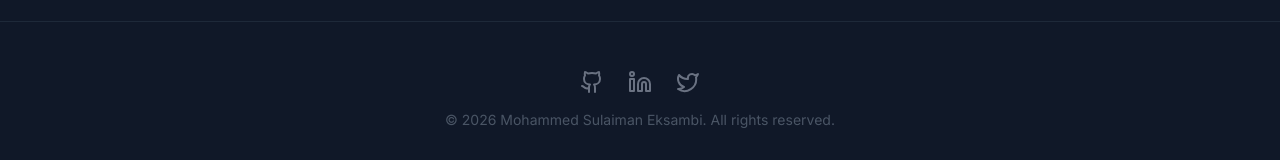
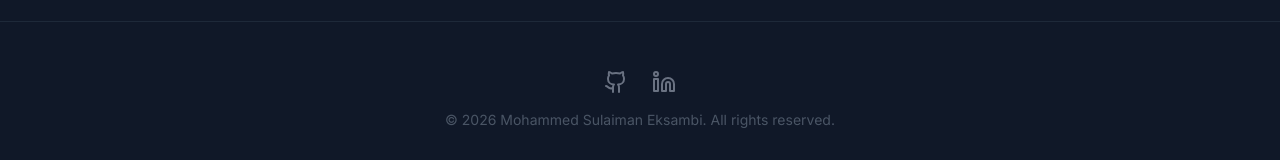
Before and after one commit to sulaimanxmb/vercel-portfolio, a Next.js app: page / in a window 1280 px wide. Shown: the part 3069-3229 px from the top of the page. Built offline with nearby package versions, Linux system fonts and the light colour scheme.

Commit message:
Twitter removed

```diff
--- a/data/portfolio.ts
+++ b/data/portfolio.ts
@@ -47,8 +47,7 @@ export const portfolioData: PortfolioData = {
     email: "sulaimaneksambi@gmail.com",
     socials: [
       { platform: "GitHub", url: "https://github.com/sulaimanxmb", icon: "Github" },
-      { platform: "LinkedIn", url: "https://linkedin.com", icon: "Linkedin" },
-      { platform: "Twitter", url: "https://www.linkedin.com/in/mohammed-sulaiman-eksambi/", icon: "Twitter" },
+      { platform: "LinkedIn", url: "https://www.linkedin.com/in/mohammed-sulaiman-eksambi/", icon: "Linkedin" },
     ],
   },
   skills: [
```
